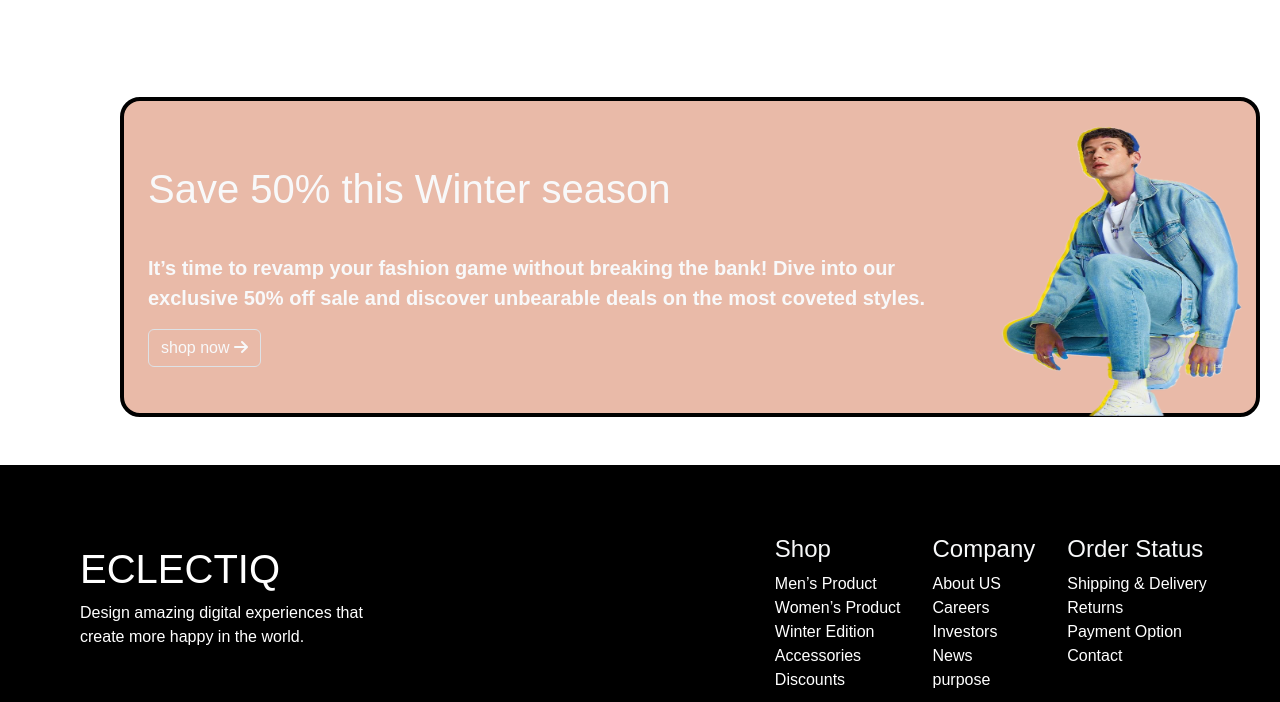
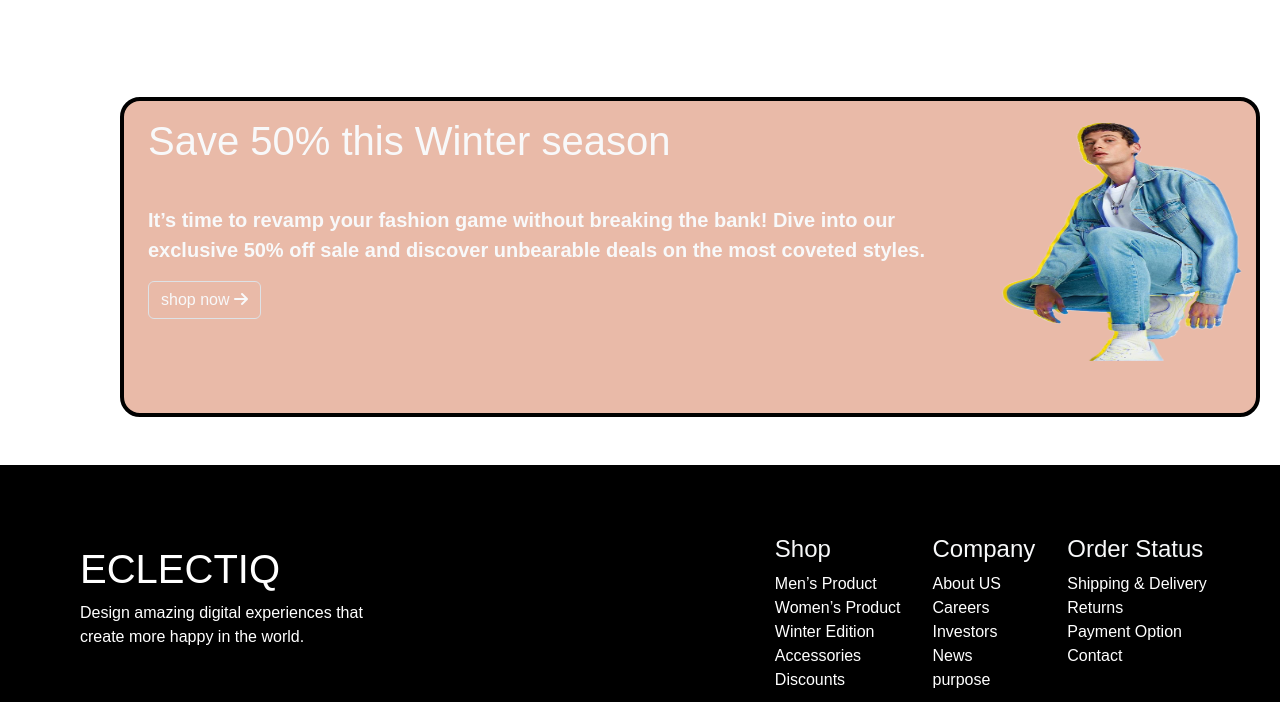
Before and after one commit to nizamudheenvk/figma-design, a plain HTML site: page index.html in a window 1280 px wide. Shown: the part 3162-3864 px from the top of the page. Drawn offline with nearby package versions, Linux system fonts and the light colour scheme.

Commit message:
sixth commit

```diff
--- a/index.html
+++ b/index.html
@@ -216,14 +216,14 @@
 <div class="row  text-light  container  " style="margin-top: 100px; width: 1197px; margin-left: 120px; height: 40vh; border: 4px solid black;border-radius: 20px; background-color: #E9BAA8;">
 
 
-    <div  class="col-9 mt-5">
+    <div  class="col-9 ">
         <h1 class="mt-3">Save 50% this Winter season</h1>
         <p style="font-size: 20px;font-weight: 700; margin-top: 40px;" >It’s  time to revamp your fashion game without breaking the bank! Dive into our exclusive 50% off sale and discover unbearable deals on the most coveted styles.</p>
         <a href="#" class="btn text-light  border rounded"> shop now <i class="fa-solid fa-arrow-right"></i></a>
 
     </div>
     <div class="col-lg-3">
-     <img style="width: 291.5px;height: 315px; border-radius: 20px;" src="img10 Background Removed.png" alt="">
+     <img style="width: 291.5px;height: 260px; border-radius: 20px;" src="img10 Background Removed.png" alt="">
     </div>
 </div>
 <!-- footer -->
```
